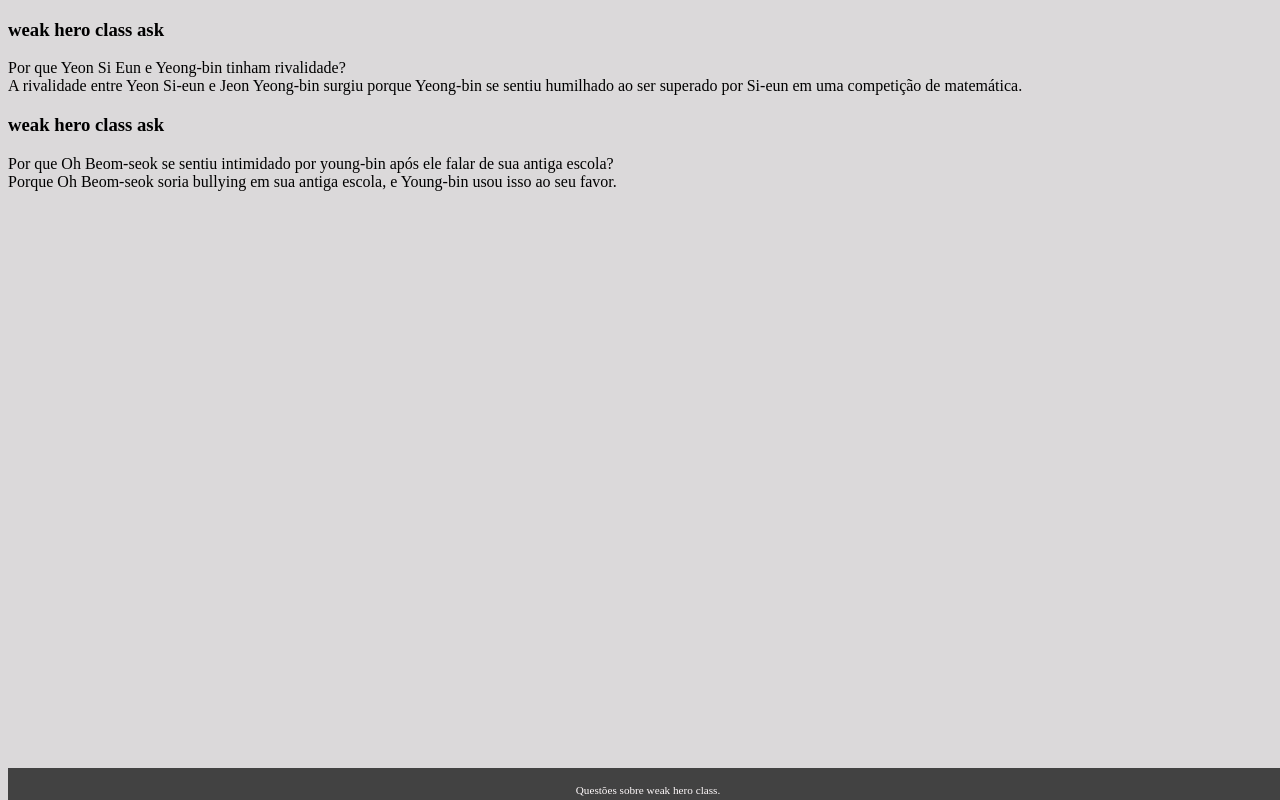
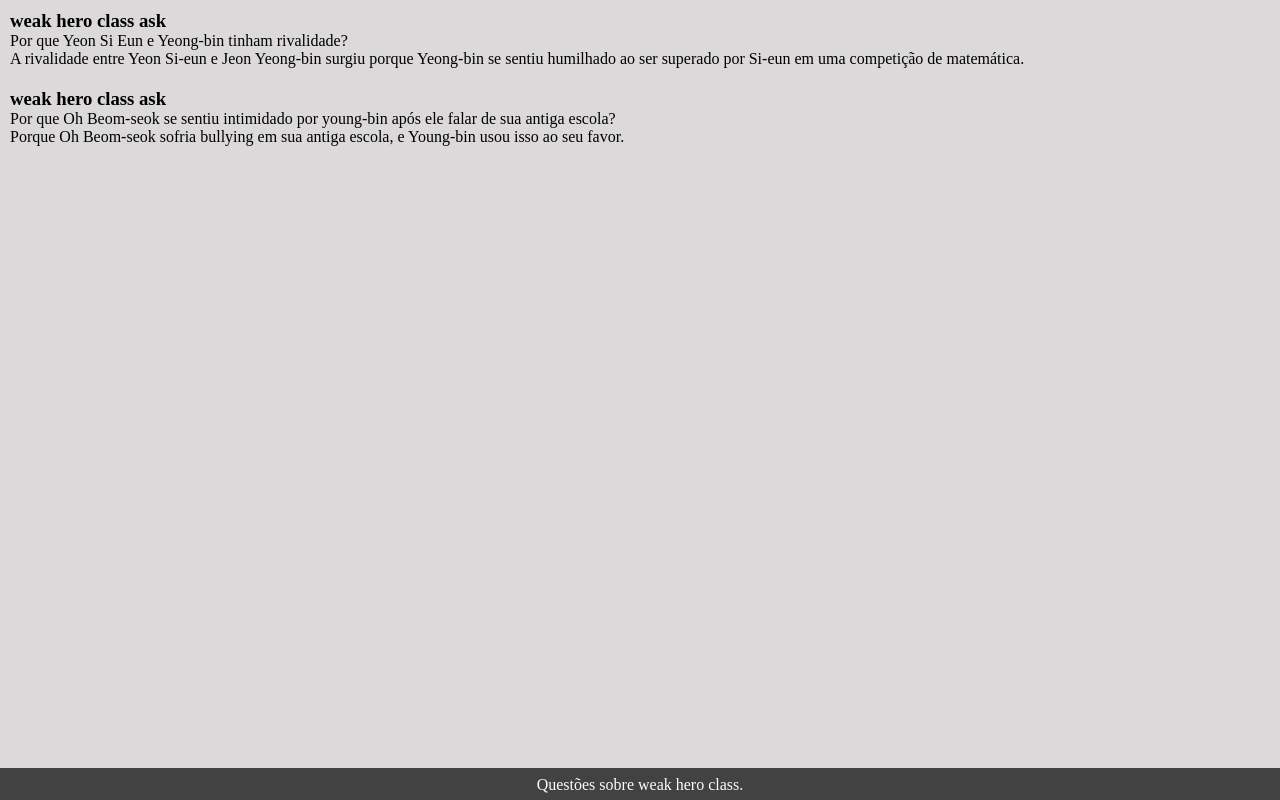
Before and after one commit to k3tytxr/weak.hero.class, a plain HTML site: page index.html in a window 1280 px wide. Drawn offline with Linux system fonts and the light colour scheme.

Commit message:
Add files via upload

```diff
--- a/assets/style.css
+++ b/assets/style.css
@@ -1,6 +1,11 @@
+*{
+    margin:0;
+    padding:0;
+}
+
 body{
     background-color:#dbd9da;
-    font-family
+    font-family: inherit
 }
 
 footer{
@@ -14,6 +19,10 @@
 
 footer p {
     text-align: center;
-    font-size:0.7rem;
-    margin-top:1rem
+    font-size:1rem;
+    margin-top:0.5rem
 }
+
+.cartão{
+    padding: 10px;
+}
--- a/index.html
+++ b/index.html
@@ -27,7 +27,7 @@
                     Por que Oh Beom-seok se sentiu intimidado por young-bin após ele falar de sua antiga escola?
                 </div>
                 <div class="cartao__conteudo__resposta">
-                    Porque Oh Beom-seok soria bullying em sua antiga escola, e Young-bin usou isso ao seu favor.
+                    Porque Oh Beom-seok sofria bullying em sua antiga escola, e Young-bin usou isso ao seu favor.
                 </div>
               </div>
             </article>
```
